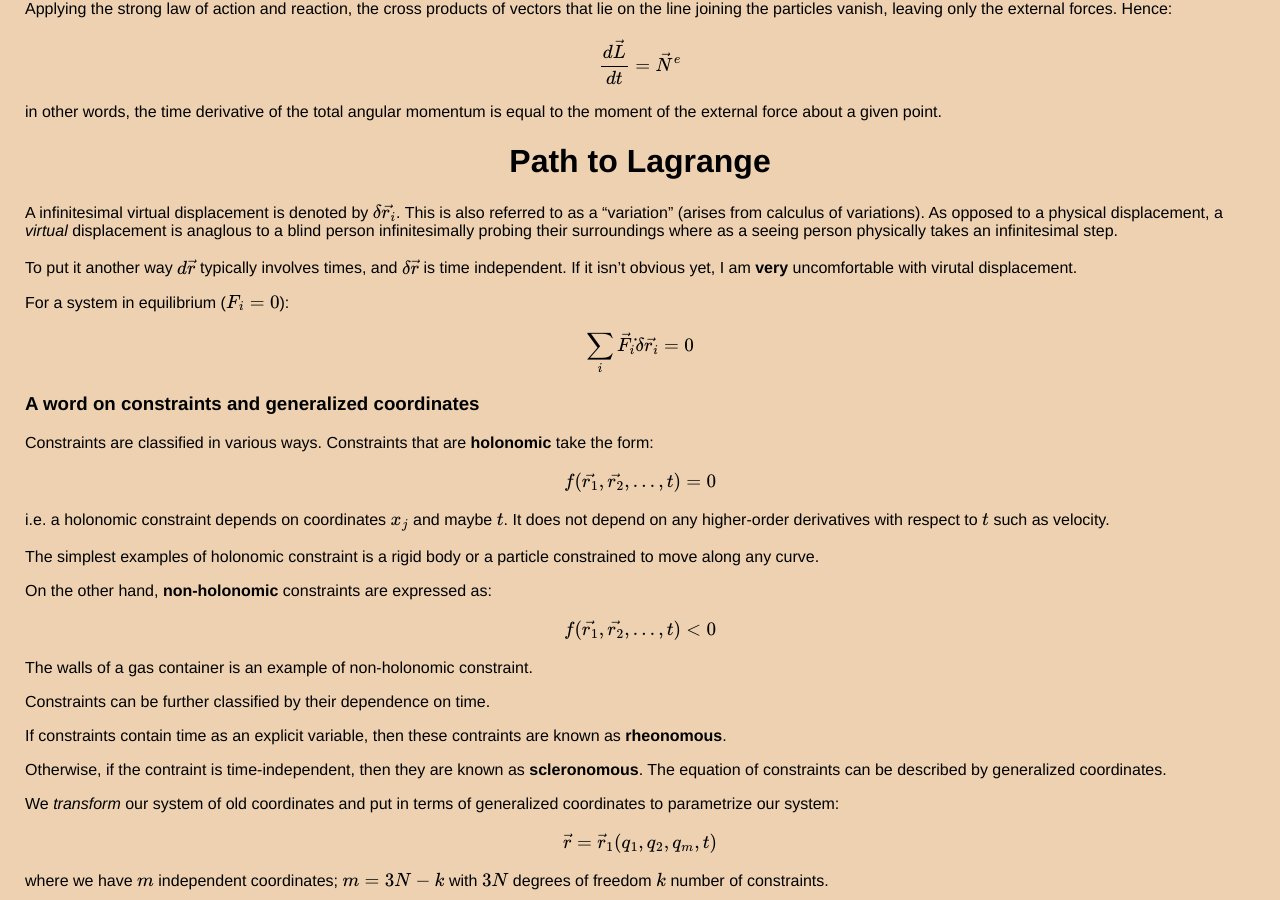
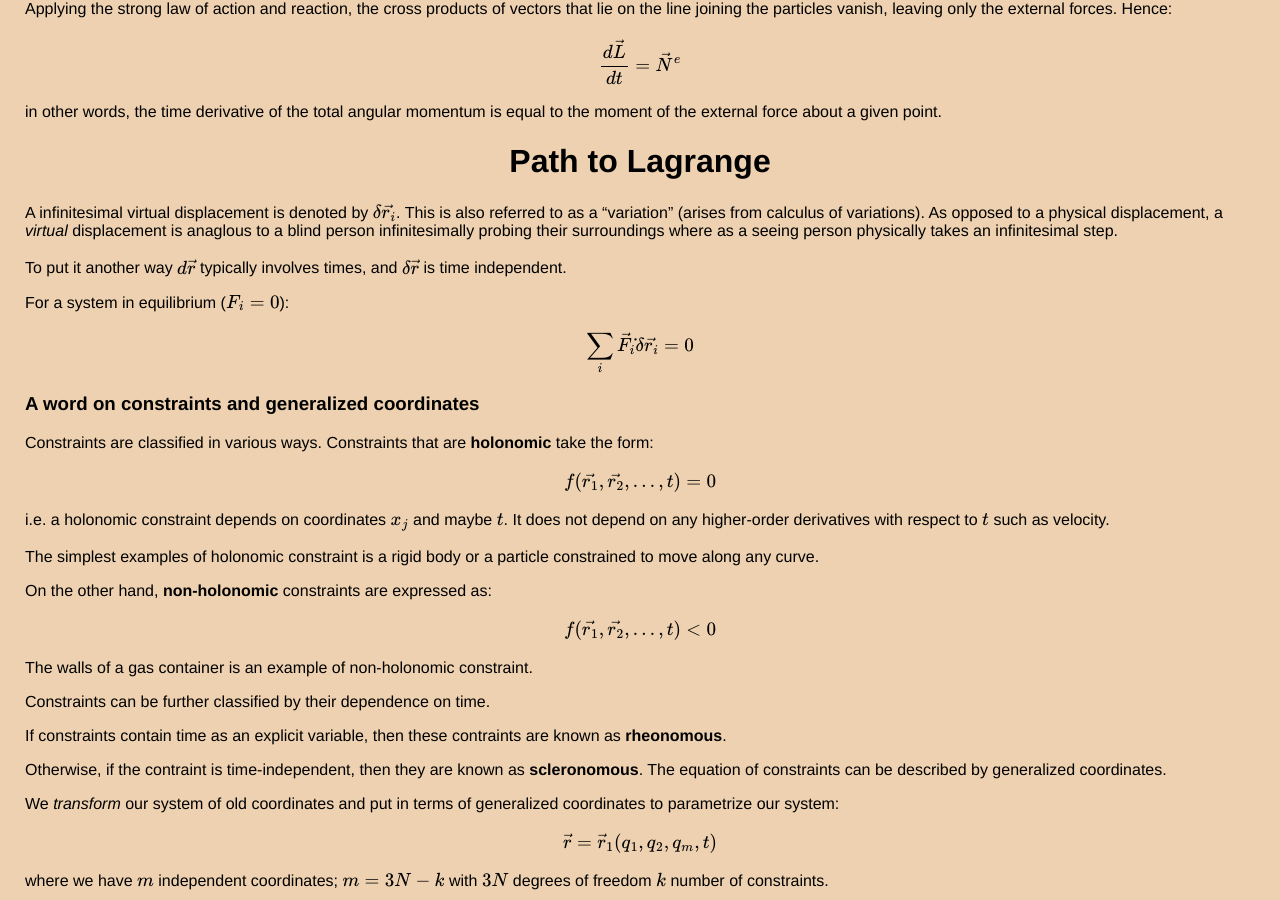
Before and after one commit to thaihangchung7/thaihangchung7.github.io, a Jekyll site: the page built from _notes/classical.md, in a window 1280 px wide and 900 px high, scrolled down 3845 px. Built offline with Jekyll 4.4.1, drawn with Linux system fonts in a browser that asks for light colours; formulas are drawn with MathJax 3.

```diff
--- a/_notes/classical.md
+++ b/_notes/classical.md
@@ -179,8 +179,7 @@
 
 A infinitesimal virtual displacement is denoted by $$ \delta \vec{r_{i}} $$. This is also referred to as a "variation" (arises from calculus of variations). As opposed to a physical displacement, a _virtual_ displacement is anaglous to a blind person infinitesimally probing their surroundings where as a seeing person physically takes an infinitesimal step.
 
-To put it another way $$ d\vec{r} $$ typically involves times, and $$ \delta \vec{r} $$ is time independent. If it isn't obvious yet, I am **very** uncomfortable with virutal displacement.
-
+To put it another way $$ d\vec{r} $$ typically involves times, and $$ \delta \vec{r} $$ is time independent.
 
 For a system in equilibrium ($$ F_{i} = 0 $$):
 
```
